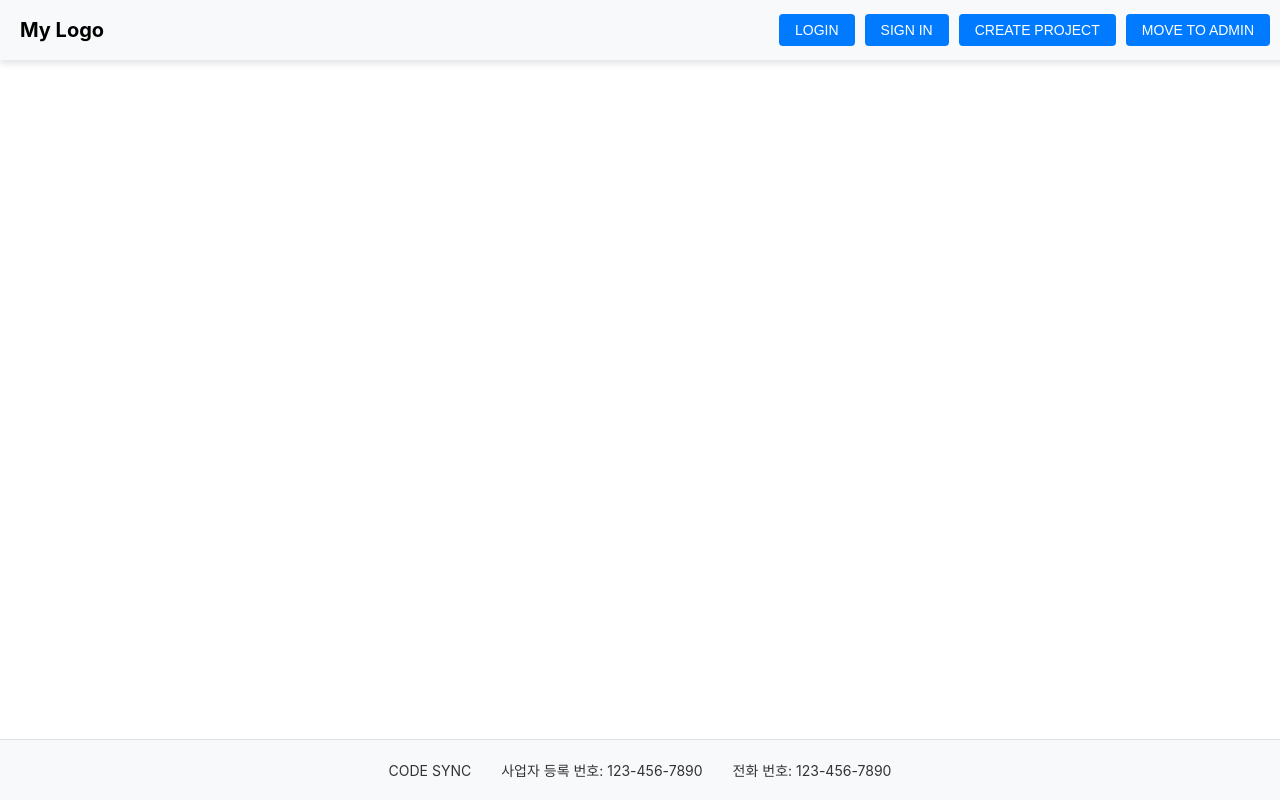
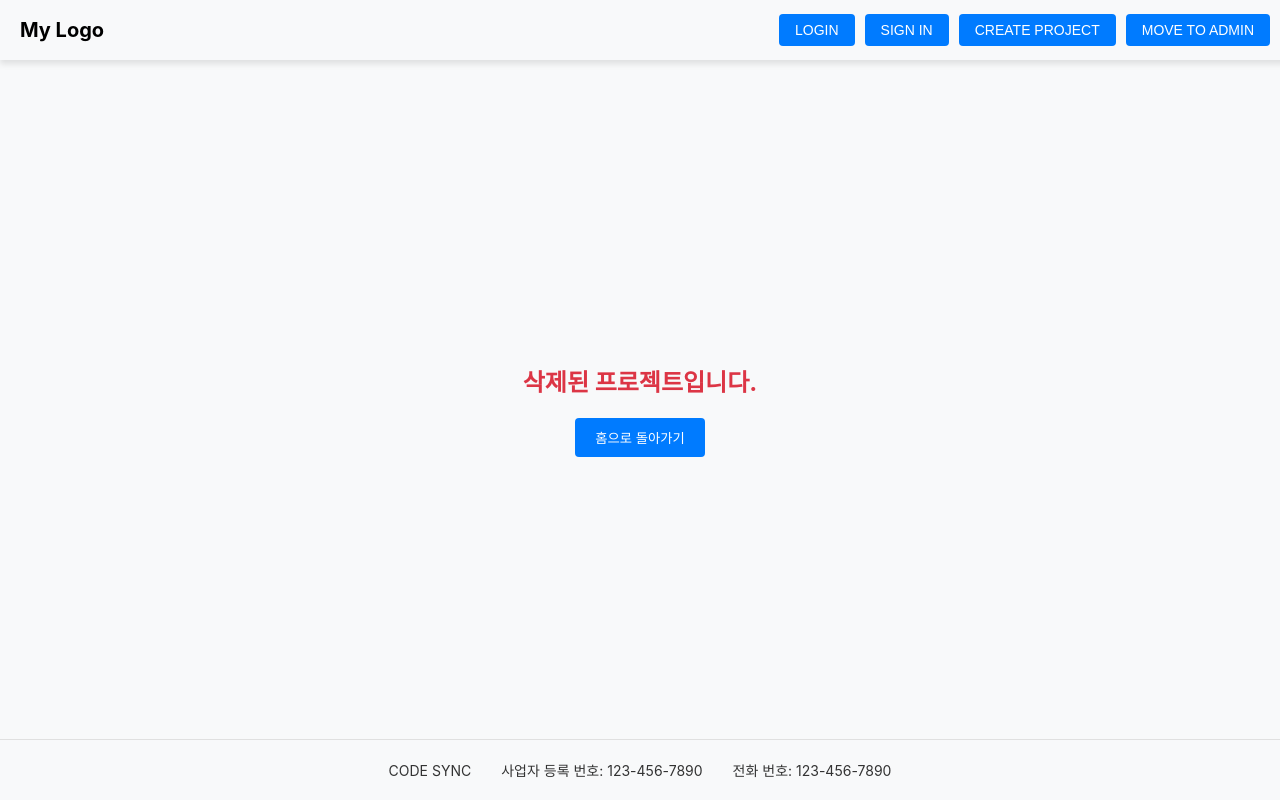
Before and after one commit to wlsghks1218/CODE_SYNC_REACT, a React (Create React App) app in the folder code_sync/: page /invalidProject in a window 1280 px wide. Built offline with nearby package versions, Linux system fonts and the light colour scheme.

Commit message:
2024.12.17 19.34 commit

```diff
--- a/code_sync/src/Component/Display/Display.jsx
+++ b/code_sync/src/Component/Display/Display.jsx
@@ -15,6 +15,8 @@ import CodeSyncMain from '../CodeSync/CodeSyncMain';
 import ErdDisplay from './ErdDisplay';
 import axios from 'axios';
 import UserAuthentication from '../MyPage/UserAuthentication';
+import ProjectLimit from '../Error/ProjectLimit';
+import InvalidProject from '../Error/InvalidProject';
 
 
 const DisplayWrapper = styled.div`
@@ -76,6 +78,8 @@ const Display = () => {
           />
           <Route path="/expiredPage" element={<ExpiredPage />} />
           <Route path="/alreadyJoined" element={<AlreadyJoined />} />
+          <Route path="/projectLimit" element={<ProjectLimit />} />
+          <Route path="/invalidProject" element={<InvalidProject />} />
           <Route path="/erd/:erdNo" element={<ErdDisplay />} />
           <Route path='/codeSync/:codeSyncNo' element={<CodeSyncMain data={user}/>}/>
           <Route path="/docs/:wrapperNo" element={<Docs />} />
--- /dev/null
+++ b/code_sync/src/Component/Error/InvalidProject.jsx
@@ -0,0 +1,47 @@
+import React from 'react';
+import { useNavigate } from 'react-router-dom';
+import styled from 'styled-components';
+
+const Container = styled.div`
+  display: flex;
+  flex-direction: column;
+  align-items: center;
+  justify-content: center;
+  height: 100vh;
+  background-color: #f8f9fa;
+`;
+
+const Message = styled.h2`
+  color: #dc3545;
+  margin-bottom: 20px;
+`;
+
+const Button = styled.button`
+  padding: 10px 20px;
+  background-color: #007bff;
+  color: white;
+  border: none;
+  border-radius: 4px;
+  cursor: pointer;
+
+  &:hover {
+    background-color: #0056b3;
+  }
+`;
+
+const InvalidProject = () => {
+  const navigate = useNavigate();
+
+  const handleBackHome = () => {
+    navigate('/');
+  };
+
+  return (
+    <Container>
+      <Message>삭제된 프로젝트입니다.</Message>
+      <Button onClick={handleBackHome}>홈으로 돌아가기</Button>
+    </Container>
+  );
+};
+
+export default InvalidProject;
--- /dev/null
+++ b/code_sync/src/Component/Error/ProjectLimit.jsx
@@ -0,0 +1,47 @@
+import React from 'react';
+import { useNavigate } from 'react-router-dom';
+import styled from 'styled-components';
+
+const Container = styled.div`
+  display: flex;
+  flex-direction: column;
+  align-items: center;
+  justify-content: center;
+  height: 100vh;
+  background-color: #f8f9fa;
+`;
+
+const Message = styled.h2`
+  color: #dc3545;
+  margin-bottom: 20px;
+`;
+
+const Button = styled.button`
+  padding: 10px 20px;
+  background-color: #007bff;
+  color: white;
+  border: none;
+  border-radius: 4px;
+  cursor: pointer;
+
+  &:hover {
+    background-color: #0056b3;
+  }
+`;
+
+const ProjectLimit = () => {
+  const navigate = useNavigate();
+
+  const handleBackHome = () => {
+    navigate('/');
+  };
+
+  return (
+    <Container>
+      <Message>프로젝트는 최대 3개까지만 참여가 가능합니다.</Message>
+      <Button onClick={handleBackHome}>홈으로 돌아가기</Button>
+    </Container>
+  );
+};
+
+export default ProjectLimit;
--- a/code_sync/src/Component/Layout/Header.jsx
+++ b/code_sync/src/Component/Layout/Header.jsx
@@ -213,9 +213,11 @@ const Header = ({ projects, fetchProjects, setProjects }) => {
           "http://localhost:9090/member/logout",
           { userId: user.user?.userId },
           {
-            headers: { withCredentials: true, "Content-Type": "application/json" },
+            withCredentials: true, // 쿠키를 포함하도록 설정
+            headers: { "Content-Type": "application/json" },
           }
         );
+
         dispatch(logout());
         setProjects([]);
         console.log("로그아웃 후 프로젝트 : " + projects);
--- a/code_sync/src/Component/Layout/Main.jsx
+++ b/code_sync/src/Component/Layout/Main.jsx
@@ -607,7 +607,7 @@ const Main = ({ projects, fetchProjects }) => {
                           cursor: 'pointer',
                         }}
                         onClick={() => {
-                          navigator.clipboard.writeText("http://localshost:9090/project/"+selectedProject.token);
+                          navigator.clipboard.writeText("http://localhost:9090/project/"+selectedProject.token);
                           alert('초대 코드가 클립보드에 복사되었습니다!');
                         }}
                       >
```
